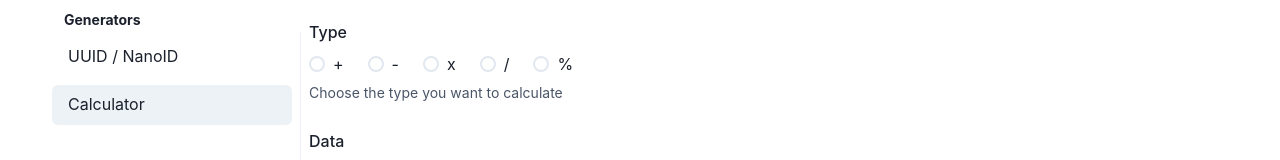
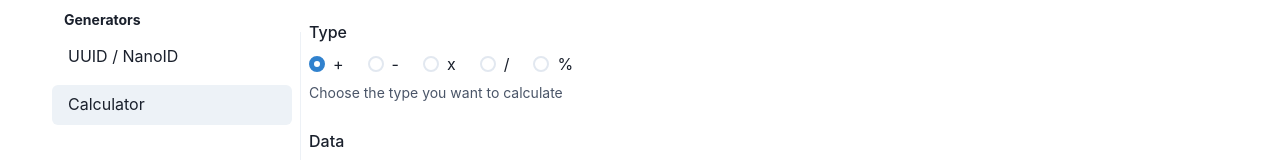
Before and after one commit to baoabaob/img2pdf, a React (Vite) app: page /generators/calc in a window 1280 px wide. Shown: the top 160 px of the page. Built offline with nearby package versions, Linux system fonts and the light colour scheme.

Commit message:
改个初始未显示计算类型的bug

```diff
--- a/src/pages/tools/generators/calc.jsx
+++ b/src/pages/tools/generators/calc.jsx
@@ -59,7 +59,7 @@
     const $TypeSelect = (
         <FormControl>
             <FormLabel>Type</FormLabel>
-            <RadioGroup defaultValue='Itachi' onChange={methods.switchKind}>
+            <RadioGroup defaultValue='plus' onChange={methods.switchKind}>
                 <HStack spacing='24px'>
                     <Radio value='plus'>+</Radio>
                     <Radio value='minus'>-</Radio>
```
